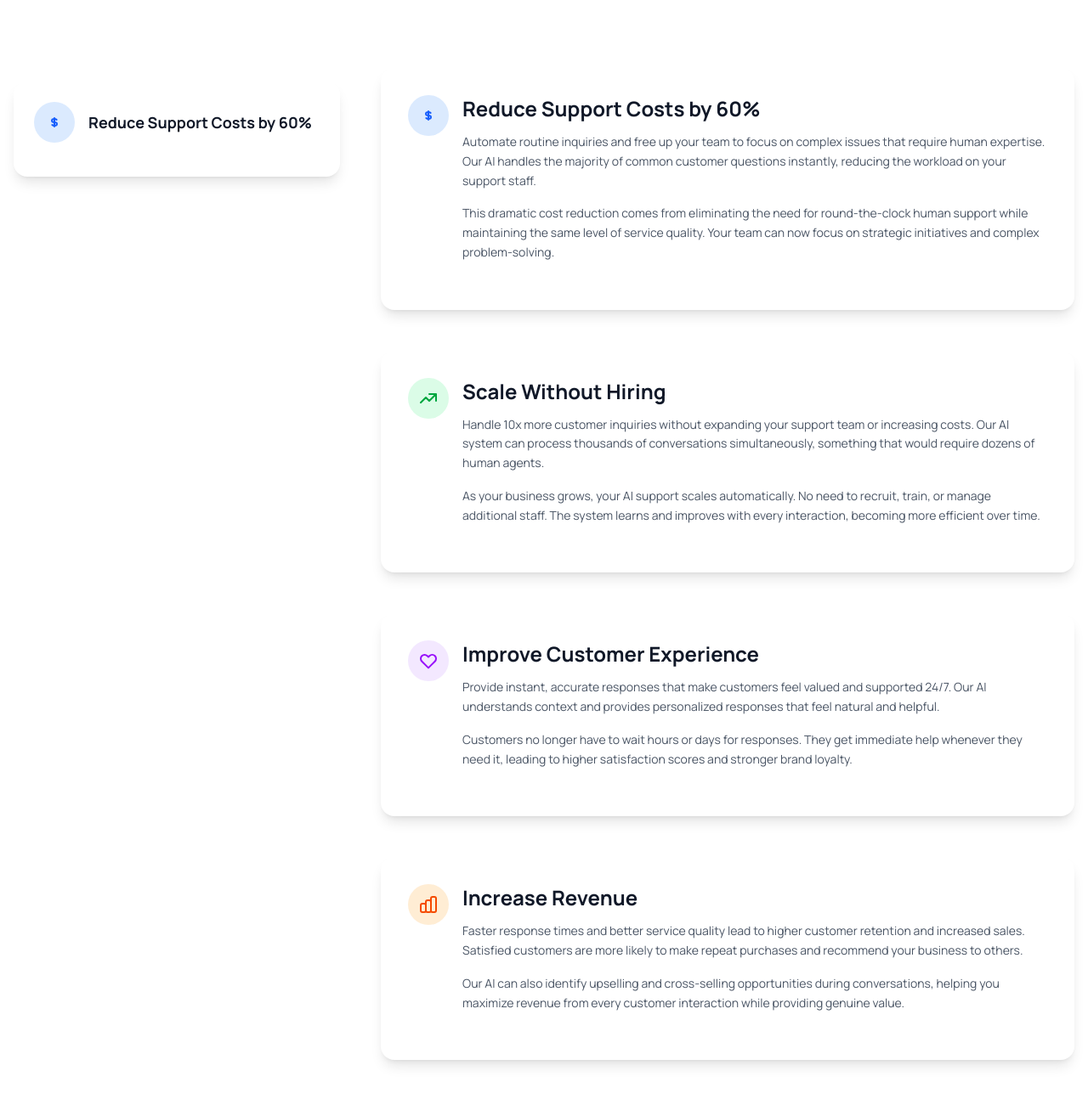
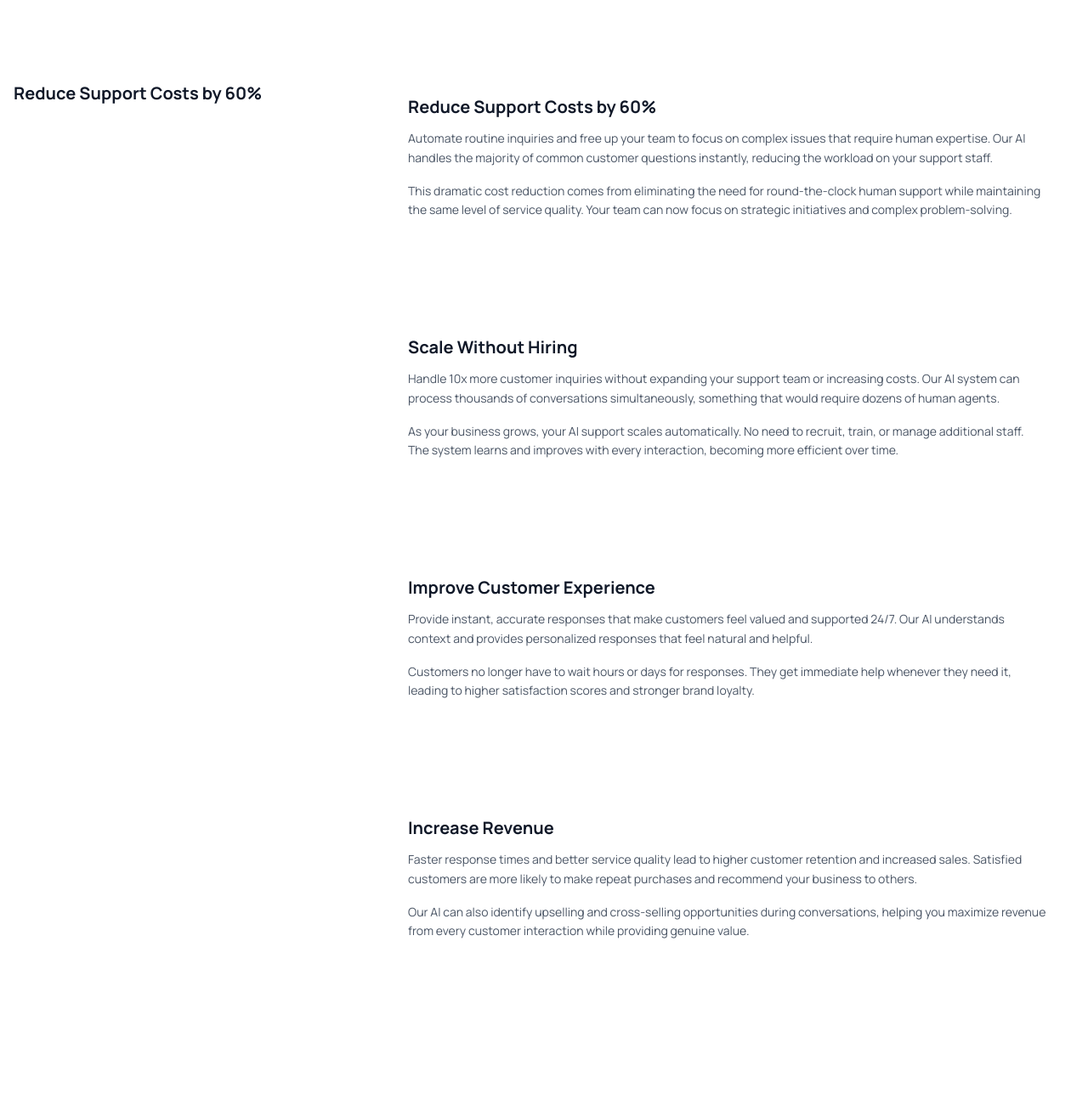
Before and after one commit to hinlaw/portfolio, a Next.js app: page / in a window 1280 px wide. Shown: the top 1294 px of the page at 85% size. After the commit the page ends 1244 px from the top, so only its background shows below. Built offline with nearby package versions, Linux system fonts and the light colour scheme.

Commit message:
remove unused bg color

```diff
--- a/app/layout.tsx
+++ b/app/layout.tsx
@@ -1,13 +1,8 @@
 import type { Metadata } from "next";
-import { Manrope, Geist_Mono } from "next/font/google";
+import { Manrope } from "next/font/google";
 import "./globals.css";
 
 const manrope = Manrope({
-  variable: "--font-manrope",
-  subsets: ["latin"],
-});
-
-const geistMono = Geist_Mono({
   subsets: ["latin"],
 });
 
--- a/app/page.tsx
+++ b/app/page.tsx
@@ -81,19 +81,12 @@ export default function Home() {
             {/* Left Column - Dynamic Header */}
             <div className="col-span-1">
               <div className="sticky top-24">
-
                 {/* Dynamic Article Summary */}
-                <div className="bg-white p-6 rounded-2xl shadow-lg mb-6 transition-all duration-700 ease-in-out">
-                  <div className="flex items-center space-x-4 mb-4">
-                    <div className="flex-shrink-0 w-12 h-12 bg-blue-100 rounded-full flex items-center justify-center transition-all duration-700 ease-in-out transform hover:scale-110">
-                      {benefitData[activeArticle].icon}
-                    </div>
-                    <h3 className="text-lg font-bold text-gray-900 transition-all duration-700 ease-in-out">
-                      {benefitData[activeArticle].title}
-                    </h3>
+                <div className="flex items-center space-x-4 mb-4">
+                  <div className="text-xl font-bold text-gray-900 transition-all duration-700 ease-in-out">
+                    {benefitData[activeArticle].title}
                   </div>
                 </div>
-
               </div>
             </div>
 
@@ -103,16 +96,11 @@ export default function Home() {
                 <article
                   id="article-0"
                   ref={(el) => { articleRefs.current[0] = el; }}
-                  className="bg-white p-8 rounded-2xl shadow-lg"
+                  className="p-8"
                 >
                   <div className="flex items-start space-x-4 mb-6">
-                    <div className="flex-shrink-0 w-12 h-12 bg-blue-100 rounded-full flex items-center justify-center">
-                      <svg className="w-6 h-6 text-blue-600" fill="none" stroke="currentColor" viewBox="0 0 24 24">
-                        <path strokeLinecap="round" strokeLinejoin="round" strokeWidth={2} d="M12 8c-1.657 0-3 .895-3 2s1.343 2 3 2 3 .895 3 2-1.343 2-3 2m0-8c1.11 0 2.08.402 2.599 1M12 8V7m0 1v8m0 0v1m0-1c-1.11 0-2.08-.402-2.599-1" />
-                      </svg>
-                    </div>
                     <div>
-                      <h3 className="text-2xl font-bold text-gray-900 mb-3">Reduce Support Costs by 60%</h3>
+                      <h3 className="text-xl font-bold text-gray-900 mb-3">Reduce Support Costs by 60%</h3>
                       <p className="text-gray-600 leading-relaxed mb-4">
                         Automate routine inquiries and free up your team to focus on complex issues that require human expertise. Our AI handles the majority of common customer questions instantly, reducing the workload on your support staff.
                       </p>
@@ -126,16 +114,11 @@ export default function Home() {
                 <article
                   id="article-1"
                   ref={(el) => { articleRefs.current[1] = el; }}
-                  className="bg-white p-8 rounded-2xl shadow-lg"
+                  className="p-8"
                 >
                   <div className="flex items-start space-x-4 mb-6">
-                    <div className="flex-shrink-0 w-12 h-12 bg-green-100 rounded-full flex items-center justify-center">
-                      <svg className="w-6 h-6 text-green-600" fill="none" stroke="currentColor" viewBox="0 0 24 24">
-                        <path strokeLinecap="round" strokeLinejoin="round" strokeWidth={2} d="M13 7h8m0 0v8m0-8l-8 8-4-4-6 6" />
-                      </svg>
-                    </div>
                     <div>
-                      <h3 className="text-2xl font-bold text-gray-900 mb-3">Scale Without Hiring</h3>
+                      <h3 className="text-xl font-bold text-gray-900 mb-3">Scale Without Hiring</h3>
                       <p className="text-gray-600 leading-relaxed mb-4">
                         Handle 10x more customer inquiries without expanding your support team or increasing costs. Our AI system can process thousands of conversations simultaneously, something that would require dozens of human agents.
                       </p>
@@ -149,16 +132,11 @@ export default function Home() {
                 <article
                   id="article-2"
                   ref={(el) => { articleRefs.current[2] = el; }}
-                  className="bg-white p-8 rounded-2xl shadow-lg"
+                  className="p-8"
                 >
                   <div className="flex items-start space-x-4 mb-6">
-                    <div className="flex-shrink-0 w-12 h-12 bg-purple-100 rounded-full flex items-center justify-center">
-                      <svg className="w-6 h-6 text-purple-600" fill="none" stroke="currentColor" viewBox="0 0 24 24">
-                        <path strokeLinecap="round" strokeLinejoin="round" strokeWidth={2} d="M4.318 6.318a4.5 4.5 0 000 6.364L12 20.364l7.682-7.682a4.5 4.5 0 00-6.364-6.364L12 7.636l-1.318-1.318a4.5 4.5 0 00-6.364 0z" />
-                      </svg>
-                    </div>
                     <div>
-                      <h3 className="text-2xl font-bold text-gray-900 mb-3">Improve Customer Experience</h3>
+                      <h3 className="text-xl font-bold text-gray-900 mb-3">Improve Customer Experience</h3>
                       <p className="text-gray-600 leading-relaxed mb-4">
                         Provide instant, accurate responses that make customers feel valued and supported 24/7. Our AI understands context and provides personalized responses that feel natural and helpful.
                       </p>
@@ -172,16 +150,11 @@ export default function Home() {
                 <article
                   id="article-3"
                   ref={(el) => { articleRefs.current[3] = el; }}
-                  className="bg-white p-8 rounded-2xl shadow-lg"
+                  className="p-8"
                 >
                   <div className="flex items-start space-x-4 mb-6">
-                    <div className="flex-shrink-0 w-12 h-12 bg-orange-100 rounded-full flex items-center justify-center">
-                      <svg className="w-6 h-6 text-orange-600" fill="none" stroke="currentColor" viewBox="0 0 24 24">
-                        <path strokeLinecap="round" strokeLinejoin="round" strokeWidth={2} d="M9 19v-6a2 2 0 00-2-2H5a2 2 0 00-2 2v6a2 2 0 002 2h2a2 2 0 002-2zm0 0V9a2 2 0 012-2h2a2 2 0 012 2v10m-6 0a2 2 0 002 2h2a2 2 0 002-2m0 0V5a2 2 0 012-2h2a2 2 0 012 2v14a2 2 0 01-2 2h-2a2 2 0 01-2-2z" />
-                      </svg>
-                    </div>
                     <div>
-                      <h3 className="text-2xl font-bold text-gray-900 mb-3">Increase Revenue</h3>
+                      <h3 className="text-xl font-bold text-gray-900 mb-3">Increase Revenue</h3>
                       <p className="text-gray-600 leading-relaxed mb-4">
                         Faster response times and better service quality lead to higher customer retention and increased sales. Satisfied customers are more likely to make repeat purchases and recommend your business to others.
                       </p>
```
